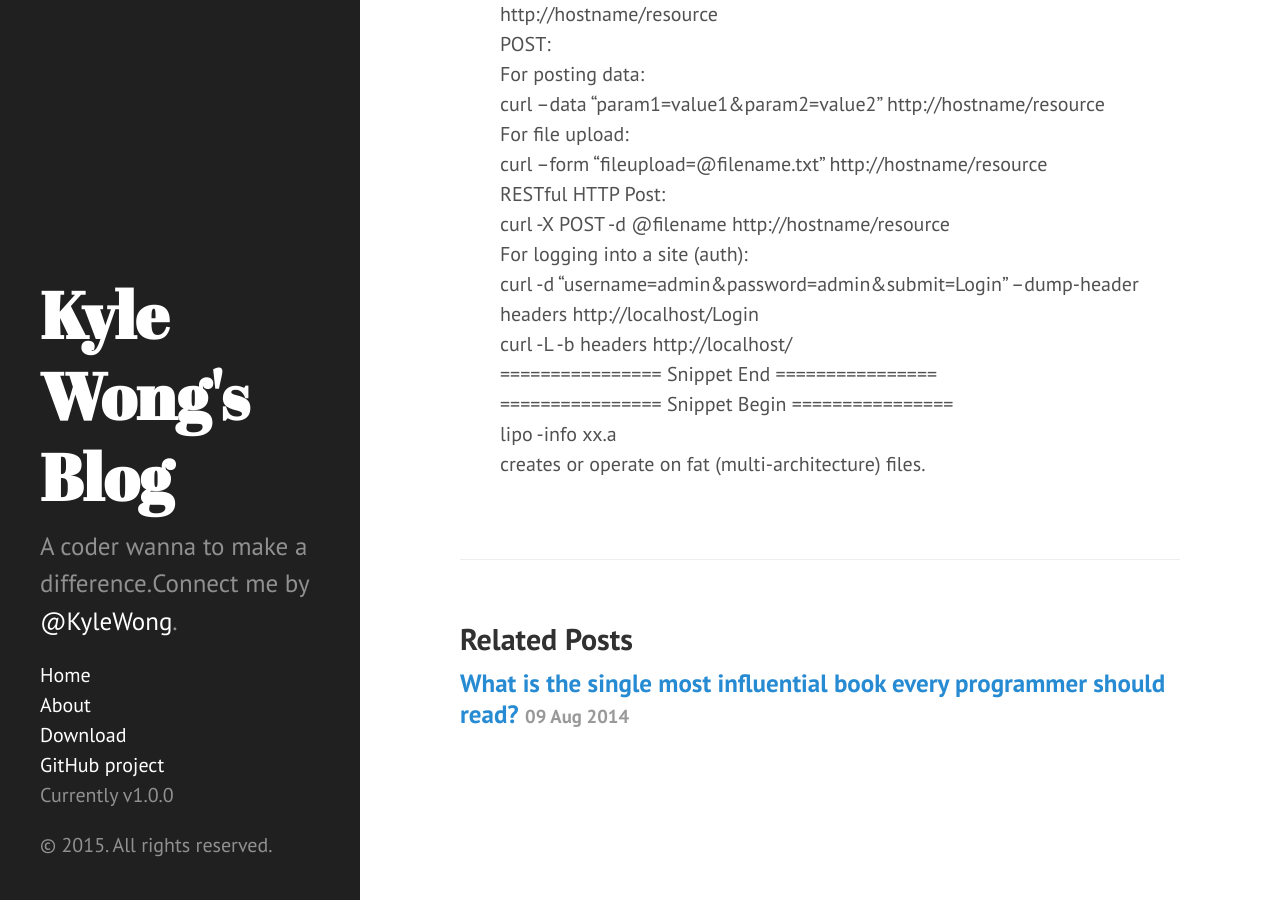
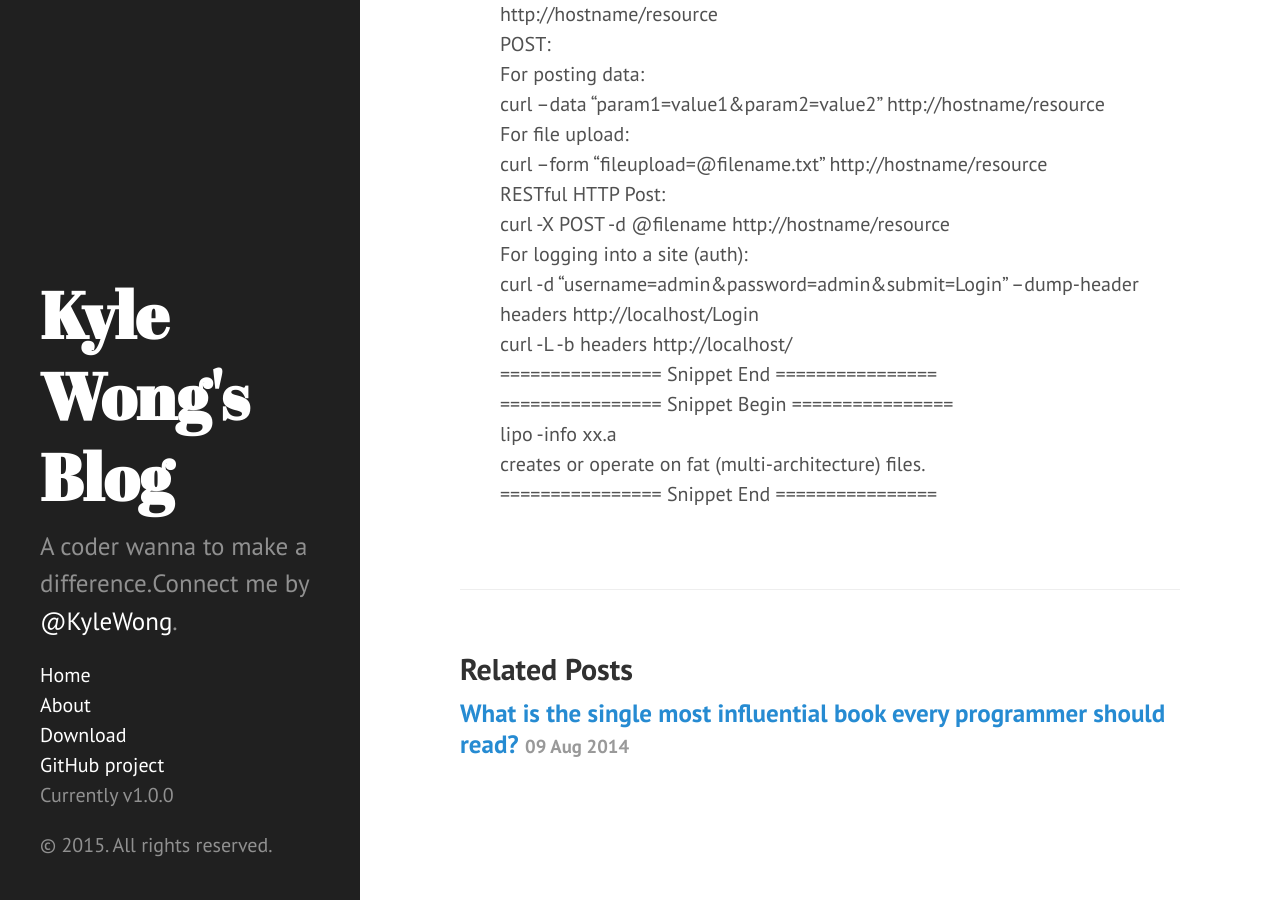
Before and after one commit to kangwang1988/kangwang1988.github.io, a Jekyll site: the page built from _posts/2015-03-25-Code-Snippet.md, in a window 1280 px wide and 900 px high, scrolled down 7241 px. Built offline with Jekyll 4.4.1, drawn with Linux system fonts in a browser that asks for light colours; Markdown is read by kramdown in place of the engine named in the settings.

Commit message:
Update a blog.

```diff
--- a/_posts/2015-03-25-Code-Snippet.md
+++ b/_posts/2015-03-25-Code-Snippet.md
@@ -230,3 +230,4 @@ curl -L -b headers http://localhost/<br>
 ================ Snippet Begin ================<br>
 lipo -info xx.a<br>
 creates or operate on fat (multi-architecture) files.<br>
+================ Snippet End ================<br>
```
